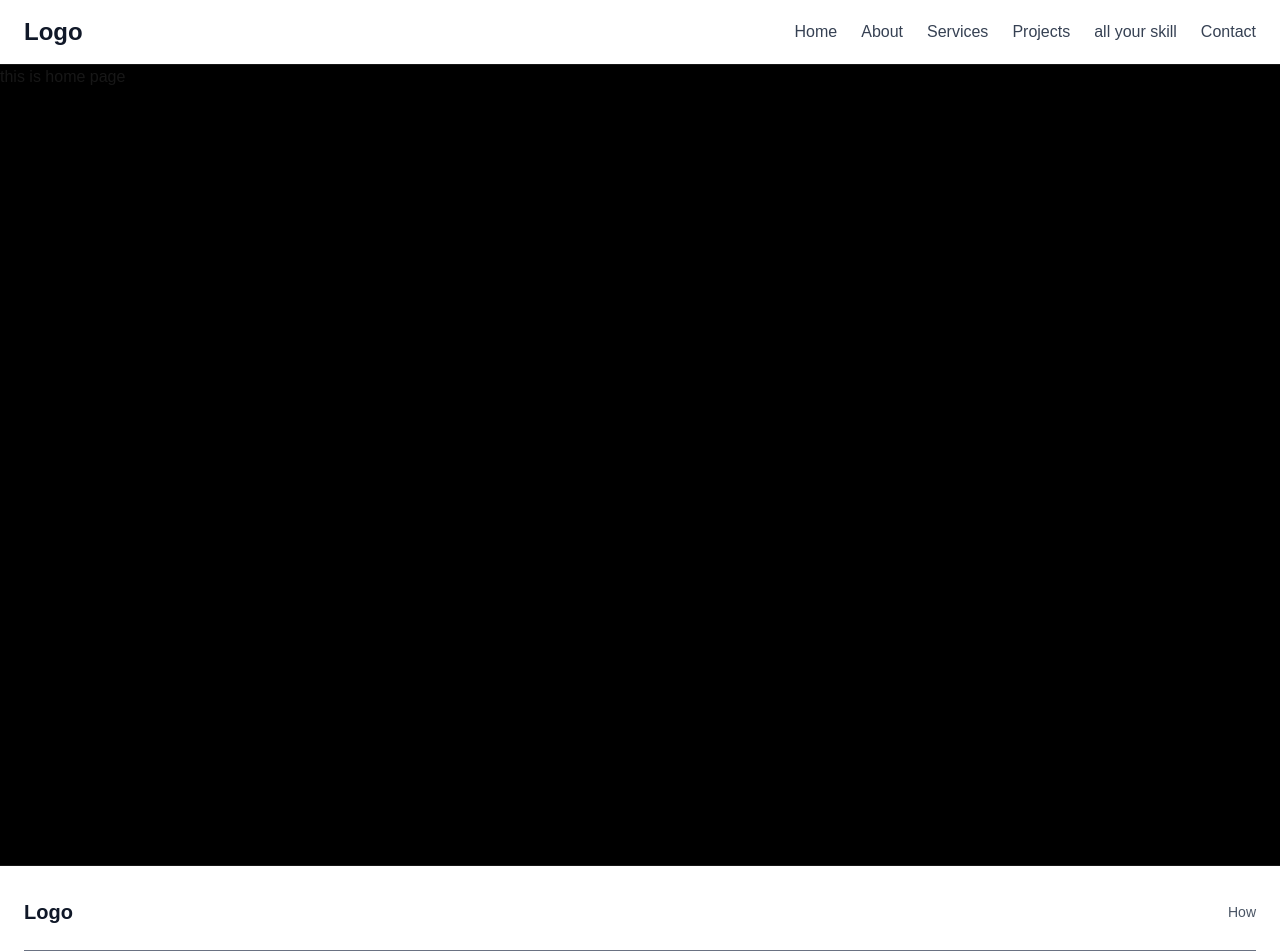
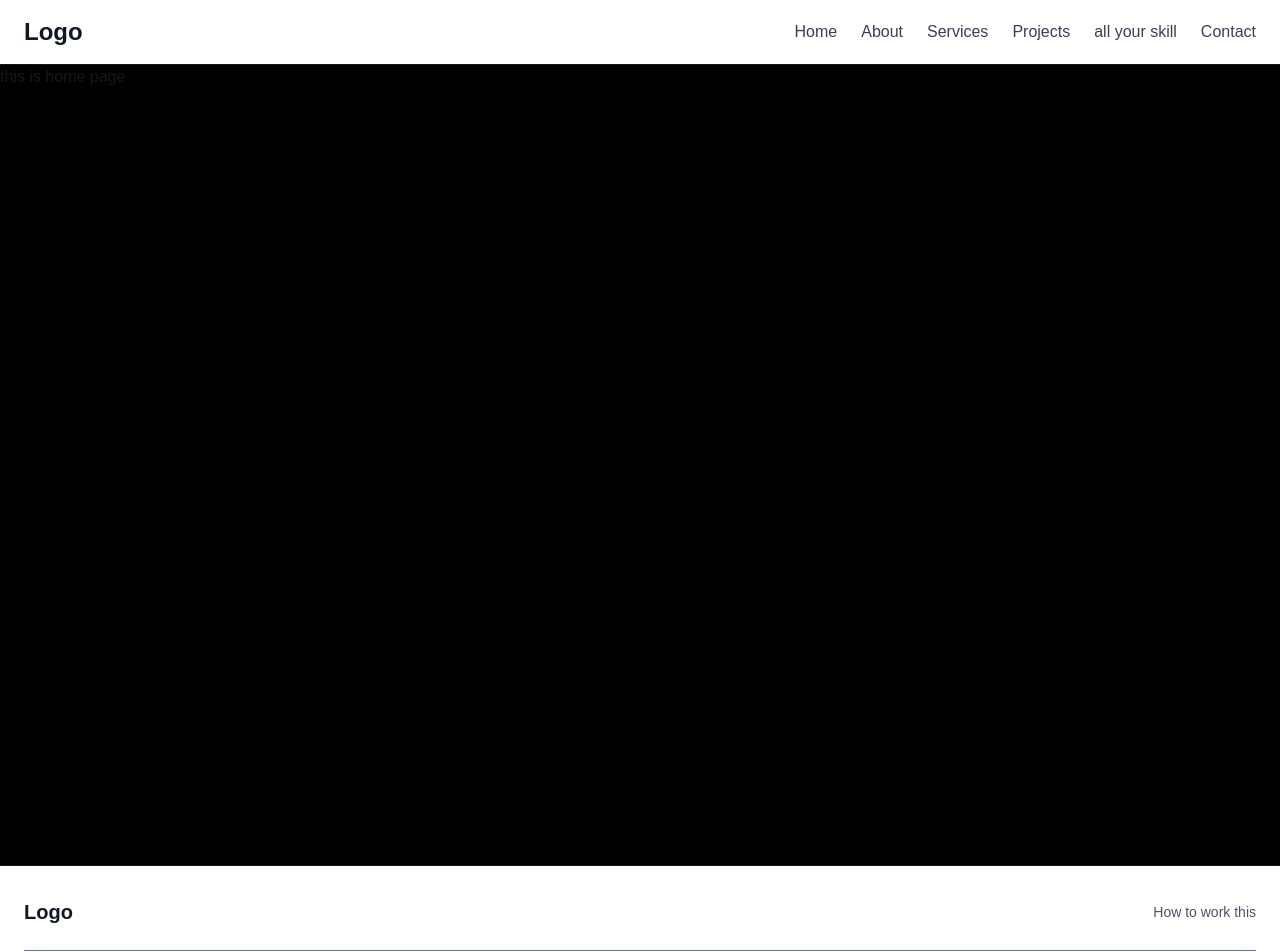
Before and after one commit to khalekuzzamandev/Poster_Maker_Ai_Frontend, a Next.js app: page / in a window 1280 px wide. Shown: the top 952 px of the page. Built offline with nearby package versions, Linux system fonts and the light colour scheme.

Commit message:
edit this

```diff
--- a/src/components/Home/Footer.tsx
+++ b/src/components/Home/Footer.tsx
@@ -12,7 +12,7 @@ const Footer = () => {
 
           <div className="flex gap-6 text-sm text-gray-600">
             <a href="#" className="hover:text-black">
-             How
+             How to work this
             </a>
 
           </div>
```
